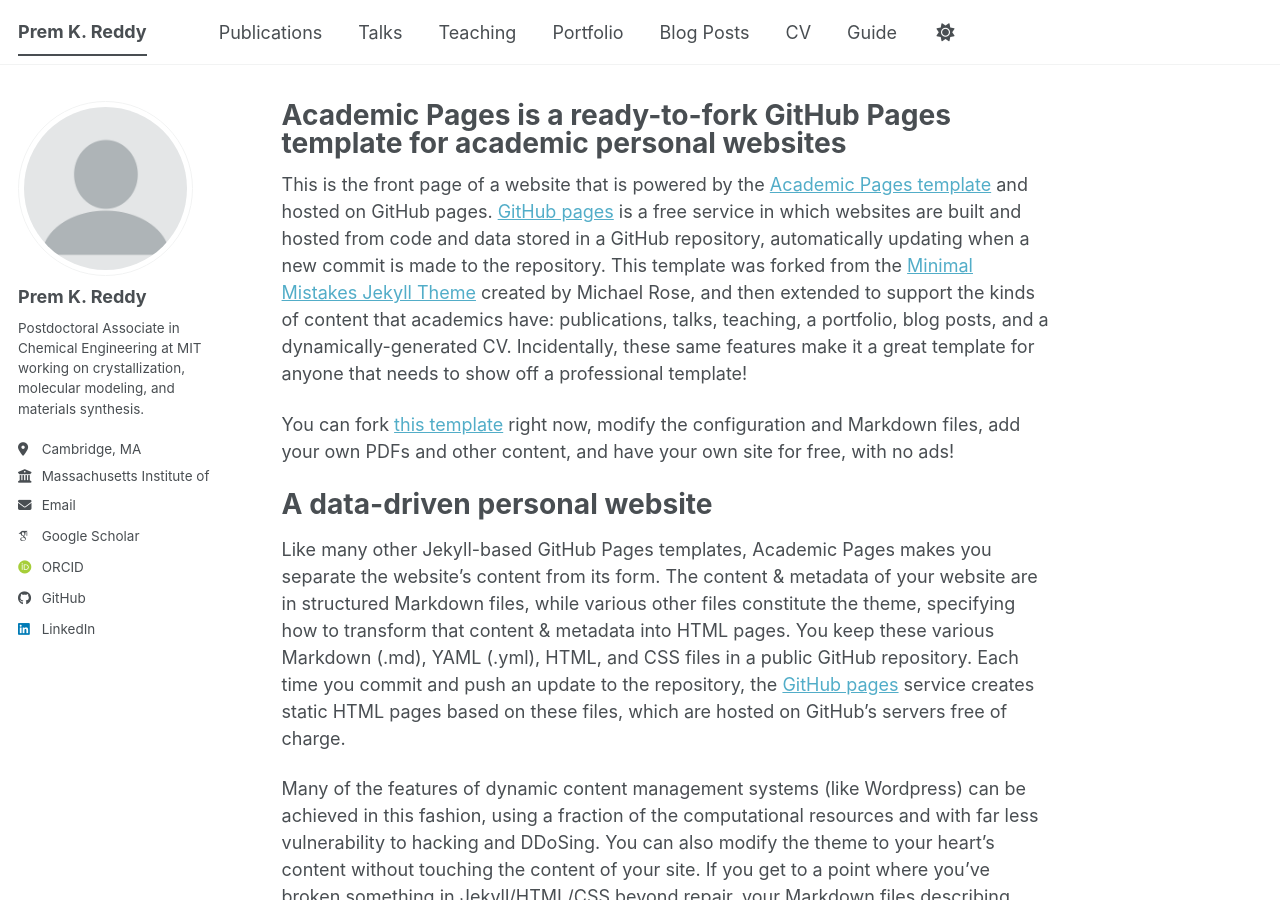
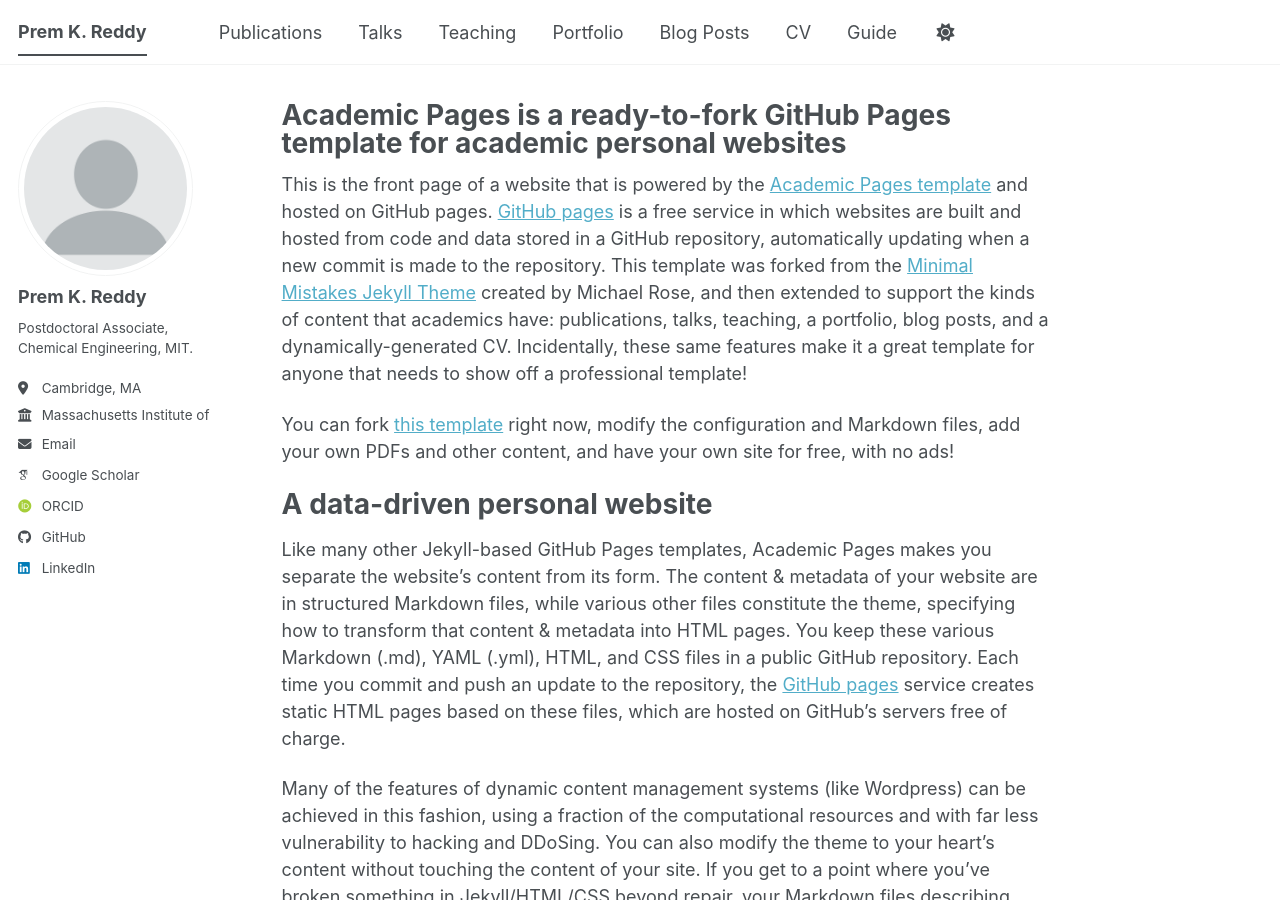
Before and after one commit to prmrdy/portfolio, a Jekyll site: the page built from _pages/about.md, in a window 1280 px wide and 900 px high. Built offline with Jekyll 4.4.1, drawn with Linux system fonts in a browser that asks for light colours; some web fonts are replaced; a script bundle is joined from its source files by our own code; library files that are not in the unit come from our copies.

Commit message:
Shorten bio in configuration file

```diff
--- a/_config.yml
+++ b/_config.yml
@@ -26,7 +26,7 @@
   avatar           : "profile.png"
   name             : "Prem K. Reddy"
   pronouns         : # example: "she/her"
-  bio              : "Postdoctoral Associate in Chemical Engineering at MIT working on crystallization, molecular modeling, and materials synthesis."
+  bio              : "Postdoctoral Associate, Chemical Engineering, MIT."
   location         : "Cambridge, MA"
   employer         : "Massachusetts Institute of Technology"
   uri              : # URL
```
